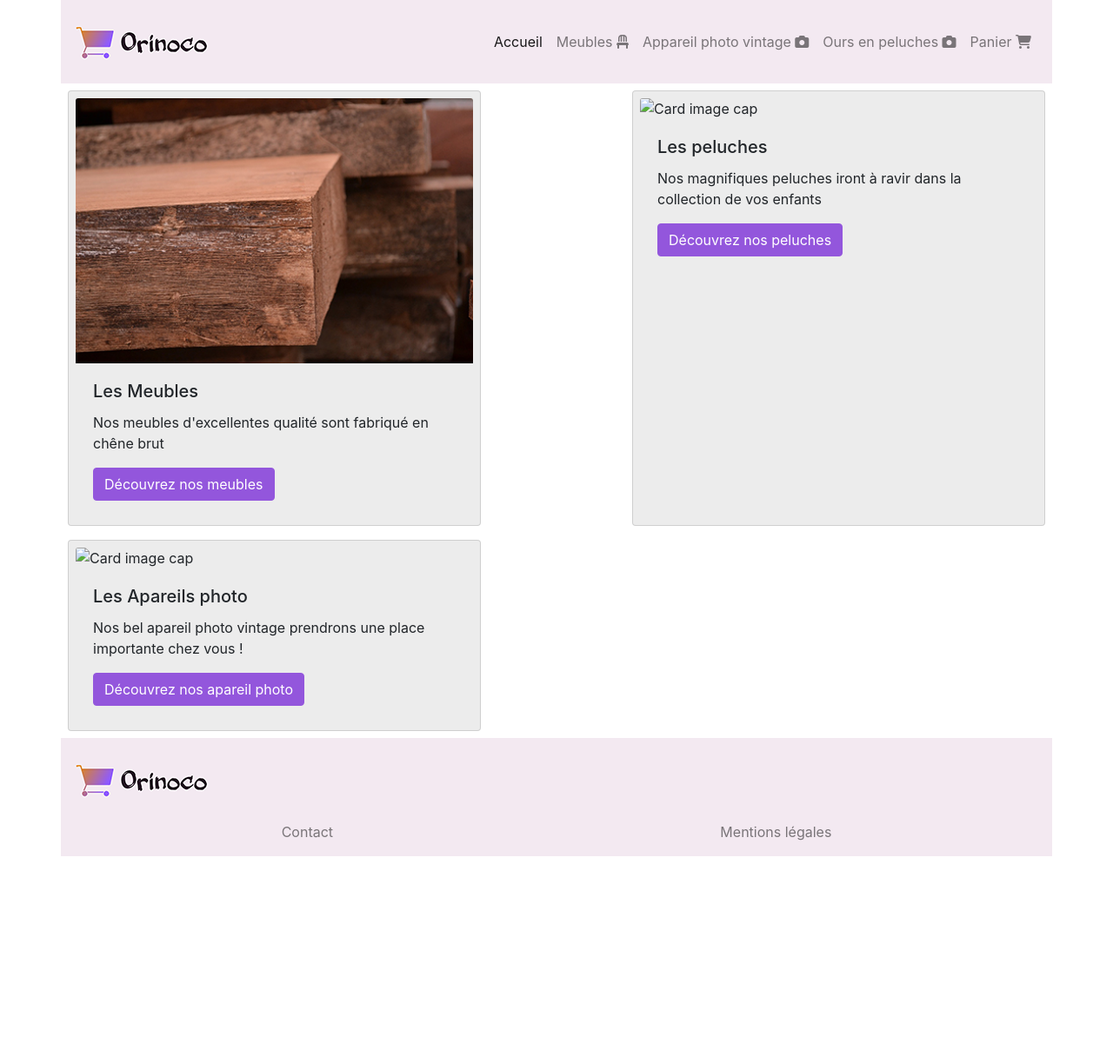
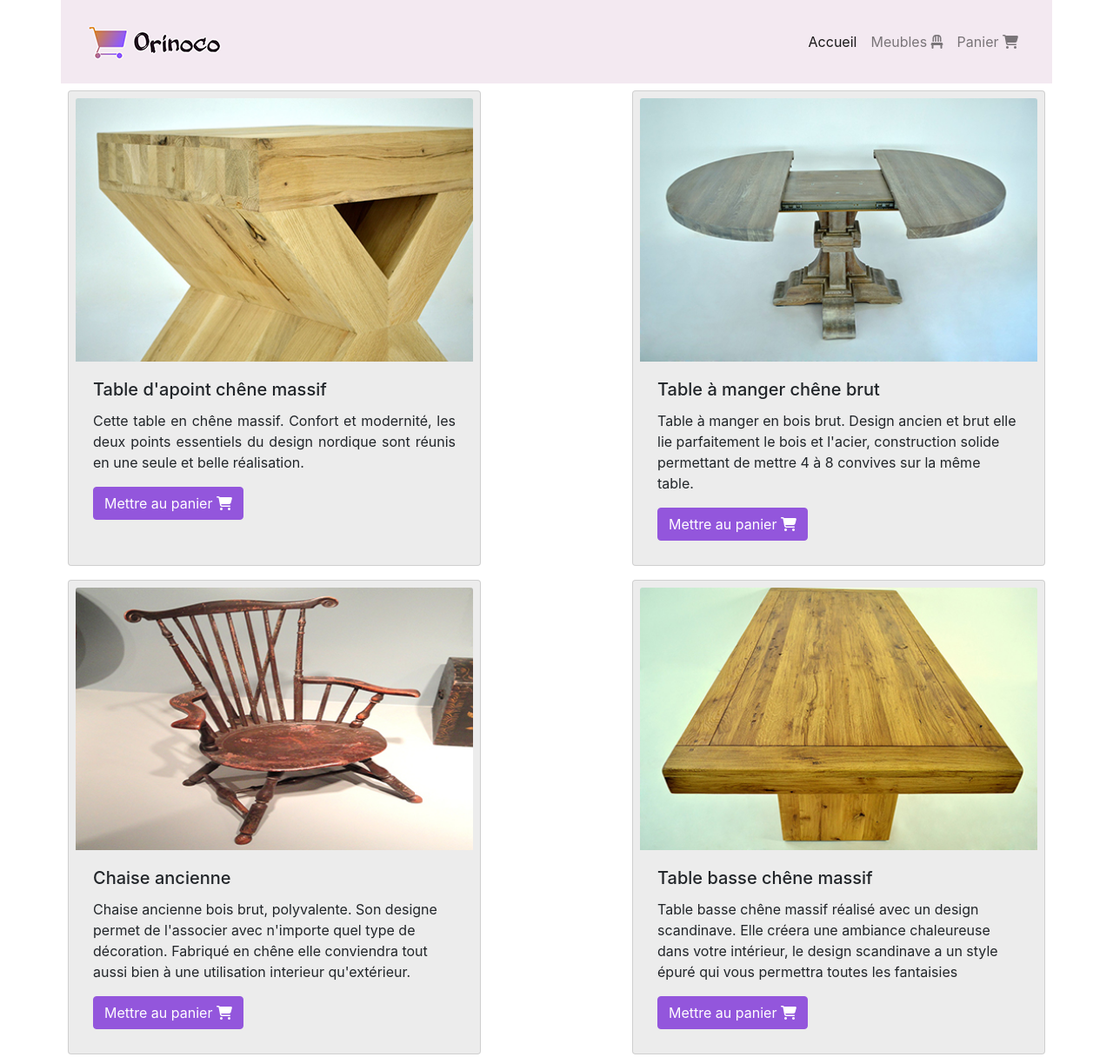
Before and after one commit to AnaelDamette/AnaelDamette_5_30_12_2020, a plain HTML site: page index.html in a window 1280 px wide. Shown: the top 1216 px of the page at 87% size. Before the commit the page ends 985 px from the top, so only its background shows below. Drawn offline with nearby package versions, Linux system fonts and the light colour scheme.

Commit message:
Rajout page article

```diff
--- a/index.html
+++ b/index.html
@@ -7,7 +7,7 @@
     <link rel="stylesheet" href="https://maxcdn.bootstrapcdn.com/bootstrap/4.0.0/css/bootstrap.min.css"
         integrity="sha384-Gn5384xqQ1aoWXA+058RXPxPg6fy4IWvTNh0E263XmFcJlSAwiGgFAW/dAiS6JXm" crossorigin="anonymous">
     <meta description
-        content="Orinoco site de vente en ligne, on y retrouve des caméras vintage, des ours en peluches et des meubles artisanaux en bois">
+        content="Les meubles d'Orinoco site de vente en ligne, on y retrouve des caméras vintage, des ours en peluches et des meubles artisanaux en bois">
     <meta author content="Damette Anael">
     <link rel="stylesheet" href="style.css">
     <script src="https://code.jquery.com/jquery-3.2.1.slim.min.js"
@@ -20,7 +20,7 @@
         integrity="sha384-JZR6Spejh4U02d8jOt6vLEHfe/JQGiRRSQQxSfFWpi1MquVdAyjUar5+76PVCmYl"
         crossorigin="anonymous"></script>
     <script src="https://kit.fontawesome.com/b52a7bdb12.js" crossorigin="anonymous"></script>
-    <title>Orinoco, vente en ligne</title>
+    <title>Meuble d'Orinoco, vente en ligne</title>
 </head>
 
 <body>
@@ -31,9 +31,9 @@
     </div>
     <div class="body-index">
         <!--header-->
-        <header>
+        <header class="container bg-light">
             <!-- navigation-->
-            <nav class="navbar navbar-light bg-light navbar-expand-md container">
+            <nav class="navbar navbar-light bg-light navbar-expand-md ">
                 <a class="navbar-brand" href="index.html"><img src="./image/logo_orinoco.png"
                         alt="Le logo d'orinoco"></a>
                 <button class="navbar-toggler" type="button" data-toggle="collapse" data-target=#navbarSupportedContent
@@ -46,17 +46,7 @@
                             <a class="nav-link" href="index.html">Accueil</a>
                         </li>
                         <li class="nav-item">
-                            <a class="nav-link" href="furniture.html">Meubles <i class="fas fa-chair"></i></a>
-                        </li>
-                        <li class="nav-item">
-                            <a class="nav-link" href="camera.html">Appareil photo vintage <i class="fas fa-camera"></i>
-
-                            </a>
-                        </li>
-                        <li class="nav-item">
-                            <a class="nav-link" href="teddy.html">Ours en peluches <i class="fas fa-camera"></i>
-
-                            </a>
+                            <a class="nav-link" href="index.html">Meubles <i class="fas fa-chair"></i></a>
                         </li>
                         <li class="nav-item">
                             <a class="nav-link" href="panier.html">Panier <i class="fas fa-shopping-cart"></i>
@@ -69,36 +59,51 @@
         <main>
             <section class="container">
                 <article class="row d-flex justify-content-between">
-                    <div class="card col-5 p-2 m-2" style="width: 18rem;">
-                        <img class="card-img-top" src="./JWDP5-master/images/presentation_meuble.jpg" alt="Beau bastaing chêne massif">
+                    <div class="card col-md-5 p-2 m-2 col-xs-12" style="width: 18rem;">
+                        <img class="card-img-top" src="./JWDP5-master/images/meuble_table_dappoint.jpg" alt="Magnifique table d'appoint chêne massif">
                         <div class="card-body">
-                            <h5 class="card-title">Les Meubles</h5>
-                            <p class="card-text">Nos meubles d'excellentes qualité sont fabriqué en chêne brut</p>
-                            <a href="furniture.html" class="btn btn-primary">Découvrez nos meubles</a>
+                            <h5 class="card-title">Table d'apoint chêne massif</h5>
+                            <p class="card-text text-justify">Cette table en chêne massif. Confort et modernité, les deux points essentiels du design nordique sont réunis en une seule et belle réalisation.</p>
+                            <a href="#" class="btn btn-primary">Mettre au panier <i class="fas fa-shopping-cart"></i></a>
                         </div>
                     </div>
-                    <div class="card col-5 p-2 m-2" style="width: 18rem;">
-                        <img class="card-img-top" src="..." alt="Card image cap">
+                    <div class="card col-md-5 p-2 m-2 col-xs-12" style="width: 18rem;">
+                        <img class="card-img-top" src="./JWDP5-master/images/meuble_table_a_manger.jpg" alt="table à manger chêne brut">
                         <div class="card-body">
-                            <h5 class="card-title">Les peluches</h5>
-                            <p class="card-text">Nos magnifiques peluches iront à ravir dans la collection de vos enfants</p>
-                            <a href="teddy.html" class="btn btn-primary">Découvrez nos peluches</a>
+                            <h5 class="card-title">Table à manger chêne brut</h5>
+                            <p class="card-text">Table à manger en bois brut. Design ancien et brut elle lie parfaitement le bois et l'acier, construction solide permettant de mettre 4 à 8 convives sur la même table.</p>
+                            <a href="#" class="btn btn-primary">Mettre au panier <i class="fas fa-shopping-cart"></i></a>
                         </div>
                     </div>
-                    <div class="card col-5 p-2 m-2" style="width: 18rem;">
-                        <img class="card-img-top" src="..." alt="Card image cap">
+                    <div class="card col-md-5 p-2 m-2 col-xs-12" style="width: 18rem;">
+                        <img class="card-img-top" src="./JWDP5-master/images/meuble-chaise.jpg" alt="Chaise ancienne bois brut">
                         <div class="card-body">
-                            <h5 class="card-title">Les Apareils photo</h5>
-                            <p class="card-text">Nos bel apareil photo vintage prendrons une place importante chez vous !</p>
-                            <a href="camera.html" class="btn btn-primary">Découvrez nos apareil photo</a>
+                            <h5 class="card-title">Chaise ancienne</h5>
+                            <p class="card-text"> Chaise ancienne bois brut, polyvalente. Son designe permet de l'associer avec n'importe quel type de décoration. Fabriqué en chêne elle conviendra tout aussi bien à une utilisation interieur qu'extérieur.</p>
+                            <a href="#" class="btn btn-primary">Mettre au panier <i class="fas fa-shopping-cart"></i></a>
+                        </div>
+                    </div>
+                    <div class="card col-md-5 p-2 m-2 col-xs-12" style="width: 18rem;">
+                        <img class="card-img-top" src="./JWDP5-master/images/mauble_table_basse.jpg" alt="Table basse chêne massif">
+                        <div class="card-body">
+                            <h5 class="card-title">Table basse chêne massif</h5>
+                            <p class="card-text">Table basse chêne massif réalisé avec un design scandinave. Elle créera une ambiance chaleureuse dans votre intérieur, le design scandinave a un style épuré qui vous permettra toutes les fantaisies</p>
+                            <a href="#" class="btn btn-primary">Mettre au panier <i class="fas fa-shopping-cart"></i></a>
+                        </div>
+                    </div>
+                    <div class="card col-md-5 p-2 m-2 col-xs-12" style="width: 18rem;">
+                        <img class="card-img-top" src="./JWDP5-master/images/presentation_meuble.jpg" alt="Bastaing en chêne brut">
+                        <div class="card-body">
+                            <h5 class="card-title">Bastaing en chêne brut</h5>
+                            <p class="card-text">Bastaing d'excellente qualité en chêne brut, ces poutres feront d'excellente charpente et donnerons un aspect vintage à votre maison.</p>
+                            <a href="#" class="btn btn-primary">Mettre au panier <i class="fas fa-shopping-cart"></i></a>
                         </div>
                     </div>
                 </article>
             </section>
-
         </main>
         <!--footer-->
-        <footer class="footer navbar navbar-light bg-light container">
+        <footer class="container footer navbar navbar-light bg-light">
             <a class="navbar-brand" href="index.html"><img src="./image/logo_orinoco.png" alt="Le logo d'orinoco"></a>
             <div class="col-12">
                 <ul class="nav navbar-nav mr-auto text-center">
```
Also changed, not shown: article.html (renamed from furniture.html, +1 -35 lines).
